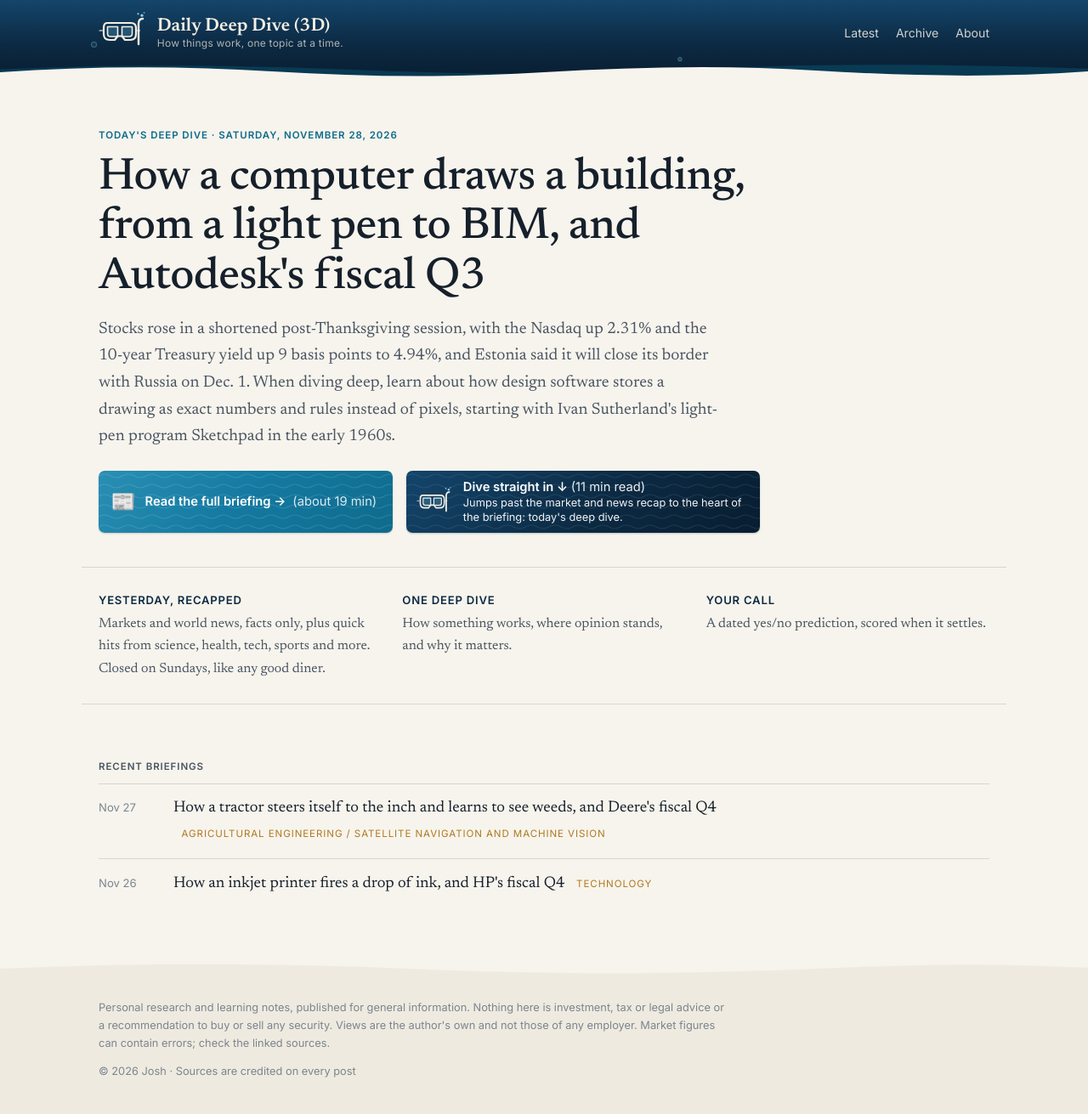
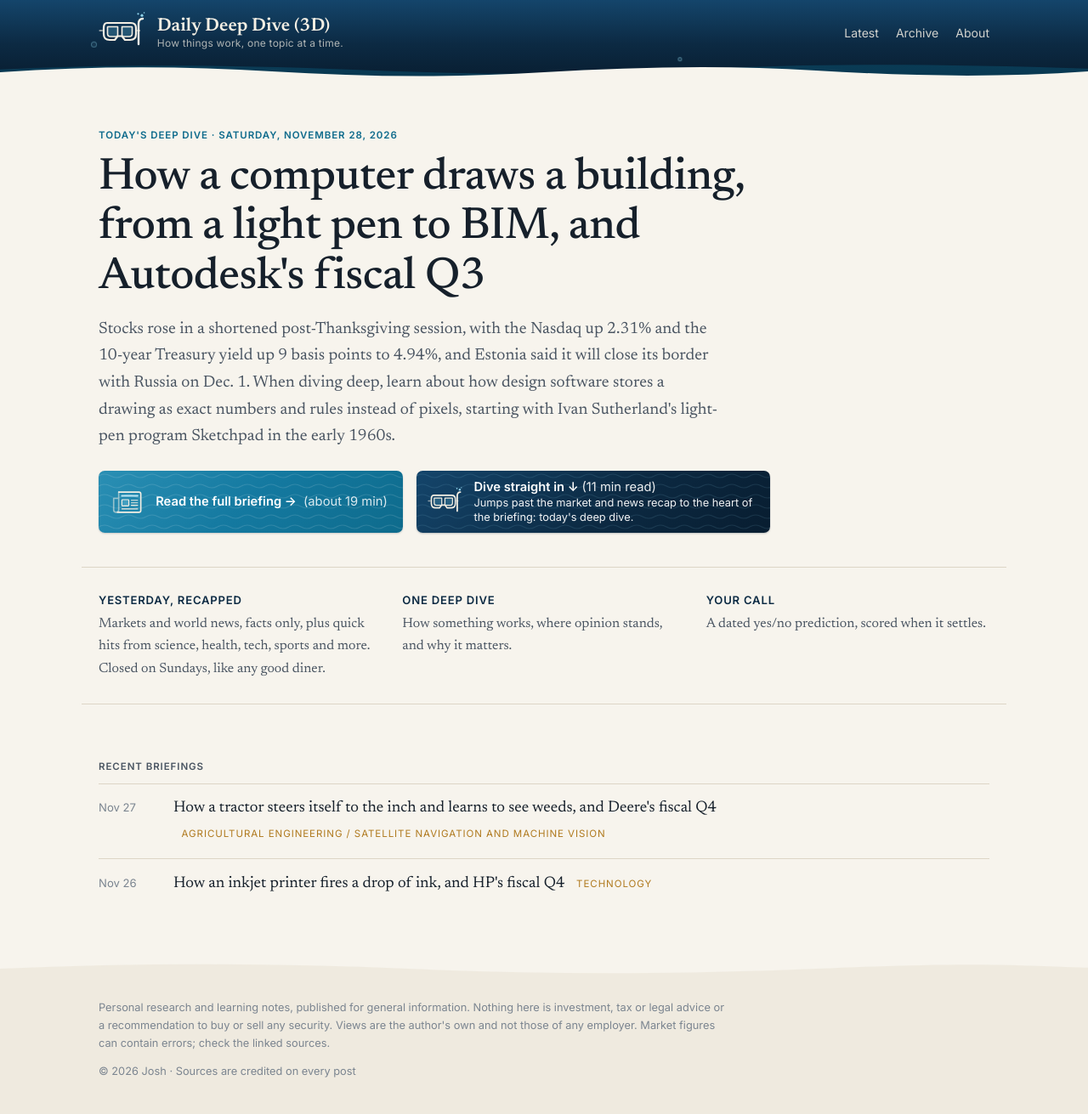
Before and after one commit to dailydeepdive/dailydeepdive.github.io, a Jekyll site: the page built from index.html, in a window 1280 px wide. Shown: the whole page at 85% size. Built offline with Jekyll 4.4.1, drawn with Linux system fonts in a browser that asks for light colours.

Commit message:
Home page: line-drawn newspaper icon matching the goggles
Co-Authored-By: Claude Opus 5.5 <noreply@anthropic.com>
Claude-Session: https://claude.ai/code/session_01XLPcKjBxkHpy36NM6mhFCg

```diff
--- a/assets/css/site.css
+++ b/assets/css/site.css
@@ -234,7 +234,10 @@ sup.cite a:hover { text-decoration: underline; }
   box-shadow: 0 1px 2px rgba(8,29,48,.2);
 }
 .brief-card:hover { filter: brightness(1.08); }
-.brief-icon { font-size: 1.45rem; line-height: 1; flex: none; }
+.brief-card .mark { width: 2.6rem; height: 2.25rem; flex: none; color: #f4efe4; }
+.news-icon { width: 100%; height: 100%; overflow: visible; }
+.news-icon .photo { fill: rgba(143,211,234,.3); }
+.news-icon .headline { stroke: #bfe8f5; }
 /* "Dive straight in" card: the masthead's deep-water gradient with a faint wave pattern and the goggles */
 .dive-card {
   position: relative; display: flex; align-items: center; gap: .8rem; max-width: 26rem;
--- a/index.html
+++ b/index.html
@@ -13,7 +13,7 @@ title: Daily Deep Dive (3D)
   {% if latest.deep_minutes %}{% assign dd_minutes = latest.deep_minutes %}{% endif %}
   {% assign full_minutes = latest.content | split: 'class="references"' | first | strip_html | number_of_words | plus: 115 | divided_by: 230 | at_least: 1 %}
   <div class="hero-actions">
-    <a class="button brief-card" href="{{ latest.url | relative_url }}"><span class="brief-icon" aria-hidden="true">&#x1F4F0;</span><span>Read the full briefing &rarr; <span class="btn-time">(about {{ full_minutes }} min)</span></span></a>
+    <a class="button brief-card" href="{{ latest.url | relative_url }}"><span class="mark brief-mark">{% include news-icon.svg %}</span><span>Read the full briefing &rarr; <span class="btn-time">(about {{ full_minutes }} min)</span></span></a>
     {% if latest.content contains 'id="deep-dive"' %}<a class="dive-card" href="{{ latest.url | relative_url }}#deep-dive"><span class="mark">{% include dive-mask.svg %}</span><span class="dive-text"><span class="dive-main">Dive straight in &darr; <span class="dd-time">({{ dd_minutes }} min read)</span></span><span class="dive-note">Jumps past the market and news recap to the heart of the briefing: today's deep dive.</span></span></a>{% endif %}
   </div>
   {% else %}
```
Also changed, not shown: _includes/news-icon.svg (added).
